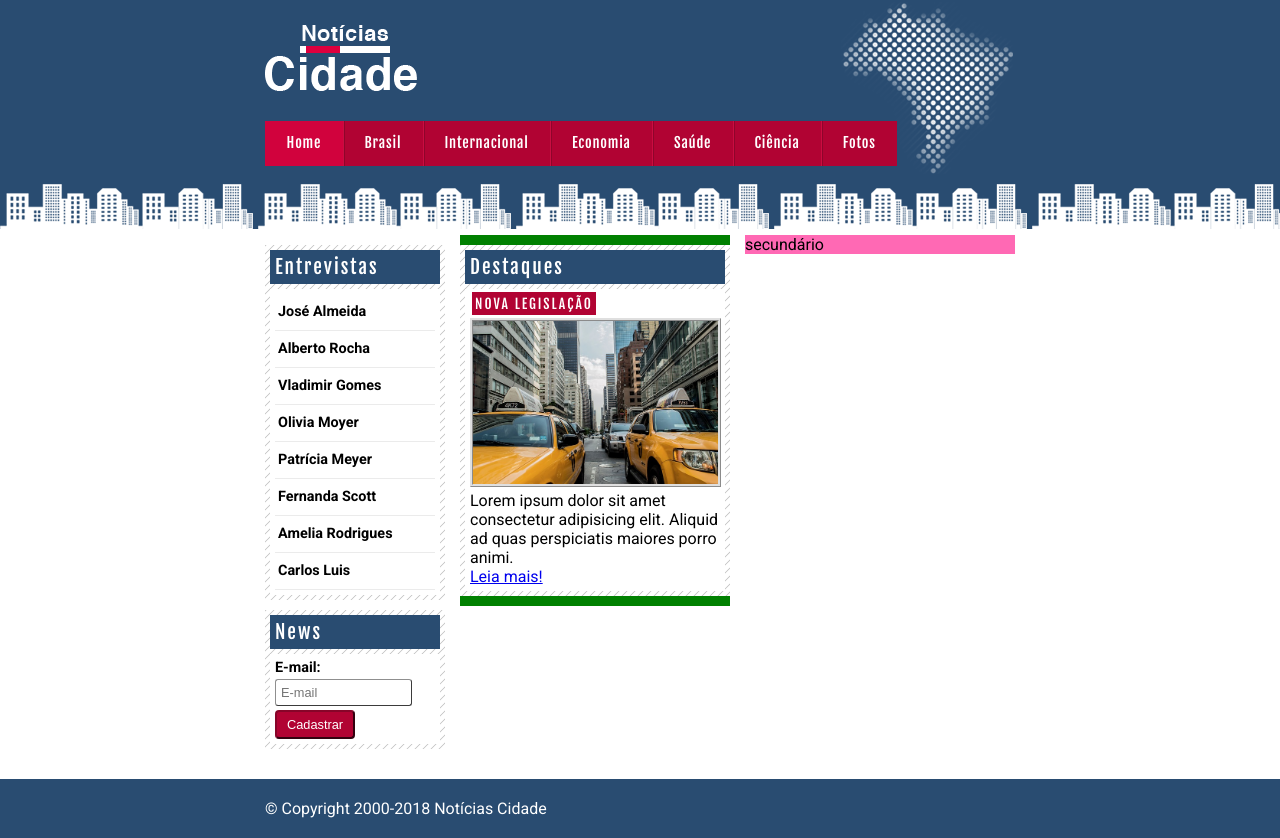
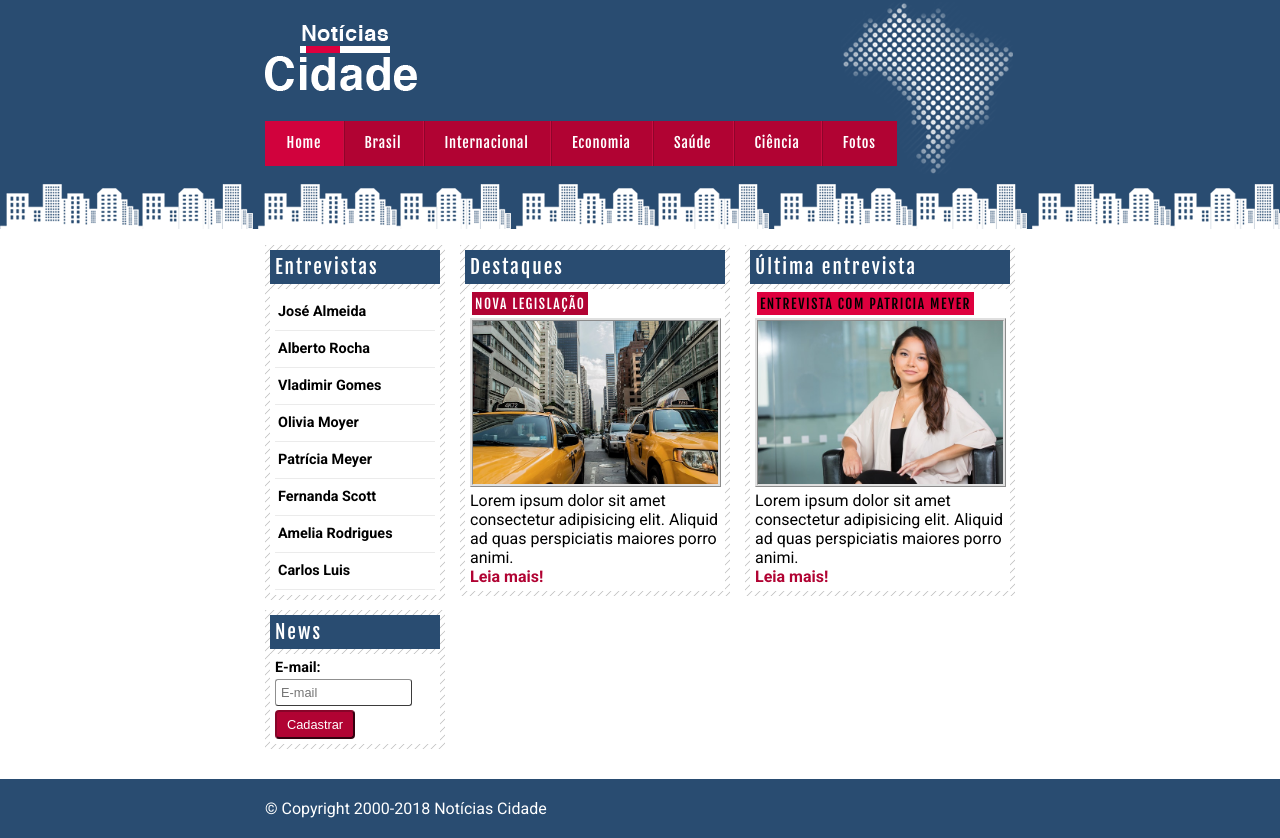
Before and after one commit to danigvg/Projetos_Curso_Web, a PHP site: page / in a window 1280 px wide. Run offline with PHP 8.4, Linux system fonts and the light colour scheme.

Commit message:
Add bloco última entrevista

```diff
--- a/css/estilo.css
+++ b/css/estilo.css
@@ -85,7 +85,6 @@ body.foto #navegacao a#fotos{
     width: 270px;
     margin: 0 0 20px 195px;
     float: left;
-    background: green;
 }
 #duas-colunas #primario {
     width: 555px;
@@ -98,7 +97,6 @@ body.foto #navegacao a#fotos{
     width: 270px;
     margin:0 0 20px 15px;
     float: left;
-    background: hotpink;
 }
 #lateral {
     width: 180px;
@@ -175,6 +173,20 @@ img.imagem-principal {
     margin-top: 5px;
 }
 
+/* *** Links Caixas *** */
+
+#primario .caixa-conteudo a, #secundario .caixa-conteudo a {
+    font-weight: bold;
+    color:#b10333;
+    text-decoration: none;
+}
+#primario .caixa-conteudo a:hover, #secundario .caixa-conteudo a:hover {
+    font-size: 1.1em;
+    font-weight: bold;
+    color:#b10333;
+    text-decoration:underline;
+}
+
 /* *** Formatação Cabeçalhos *** */
 h3{
     text-transform: uppercase;
@@ -182,13 +194,17 @@ h3{
     font-size: 0.85em;
     font-family: 'Fjalla One';
     font-weight: normal;
-    letter-spacing: 2px;
+    letter-spacing: 1.5px;
     padding: 3px;
     margin-left: 2px;
 }
 .destaque h3 {
     color: #fff;
     background: #b10333;
+}
+.entrevista h3 {
+    color: #000;
+    background: #de003e
 }
 /* ***Rodapé*** */
 #container-rodape {
--- a/index.html
+++ b/index.html
@@ -49,13 +49,25 @@
                                 Lorem ipsum dolor sit amet consectetur adipisicing elit. Aliquid ad quas perspiciatis maiores porro animi.
                             </p>
                             <a href="#">Leia mais!</a>
-
                        </div>
 
                    </div>
                 </div>
 
-                <div id="secundario">secundário</div>
+                <div id="secundario">
+                    <div class="caixa entrevista">
+                        <h2>Última entrevista</h2>
+                        <div class="caixa-conteudo">
+                            <h3>Entrevista com Patricia Meyer</h3>
+                            <img class="imagem-principal" src="imagens/patricia-meyer.jpg" width="100%" alt="José Almeida">
+                            <p>
+                                Lorem ipsum dolor sit amet consectetur adipisicing elit. Aliquid ad quas perspiciatis maiores porro animi.
+                            </p>
+                            <a href="#">Leia mais!</a>
+                        </div>
+
+                    </div>
+                </div>
 
                 <div id="lateral"><!--Ínicio Lateral-->
                     <div class="caixa">
```
Also changed, not shown: imagens/patricia-meyer.jpg (added). Lines whose indentation alone changed are shown as unchanged.
